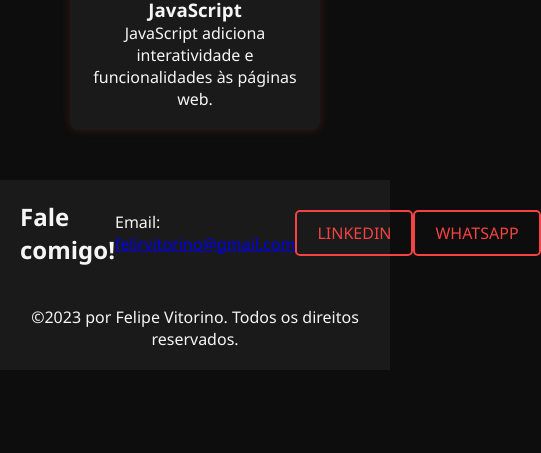
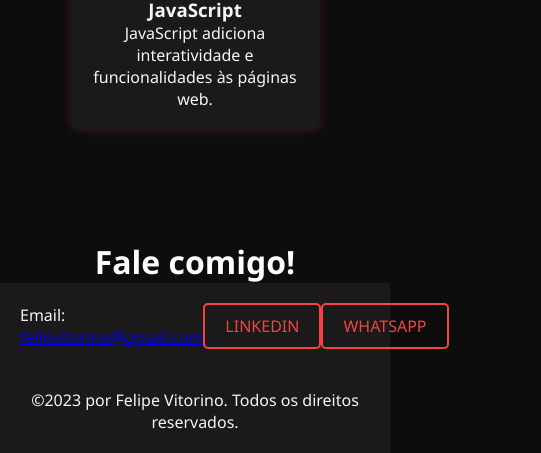
Before and after one commit to FelipeRVitorino/Portfolio, a plain HTML site: page index.html in a window 390 px wide. Shown: the part 1099-1552 px from the top of the page, 541 px wide, since content can reach past the window. Before the commit the page ends 1469 px from the top, so only its background shows below. Drawn offline with Linux system fonts and the light colour scheme.

Commit message:
ediçao para mobile

```diff
--- a/index.html
+++ b/index.html
@@ -46,13 +46,14 @@
       </div>
     </section>
 
-    <section id="contato">
-      <h2>Fale comigo!</h2>
-      <p>Email: <a href="mailto:felirvitorino@gmail.com">felirvitorino@gmail.com</a></p>
-      <a href="https://www.linkedin.com/in/felipervitorino/" class="linkedin"> LINKEDIN</a>
-      <a href="https://wa.me/5511995842841" class="btn">WHATSAPP</a>
+    <h2 class="contato-titulo">Fale comigo!</h2>
 
-    </section>
+<section id="contato">
+  <p>Email: <a href="mailto:felipvitorino@gmail.com">felipvitorino@gmail.com</a></p>
+
+  <a href="https://www.linkedin.com/in/felipervitorino/" class="linkedin">LINKEDIN</a>
+  <a href="https://wa.me/5511995842841" class="btn">WHATSAPP</a>
+</section>
 
   </main>
 
--- a/style.css
+++ b/style.css
@@ -94,6 +94,12 @@ nav a {
   margin-bottom: 10px;
 }
 
+.contato-titulo {
+  text-align: center;
+  margin-top: 60px;
+  font-size: 2rem;
+  color: #fff;}
+
 #contato {
   background: #1a1a1a;
   padding: 20px;
```
